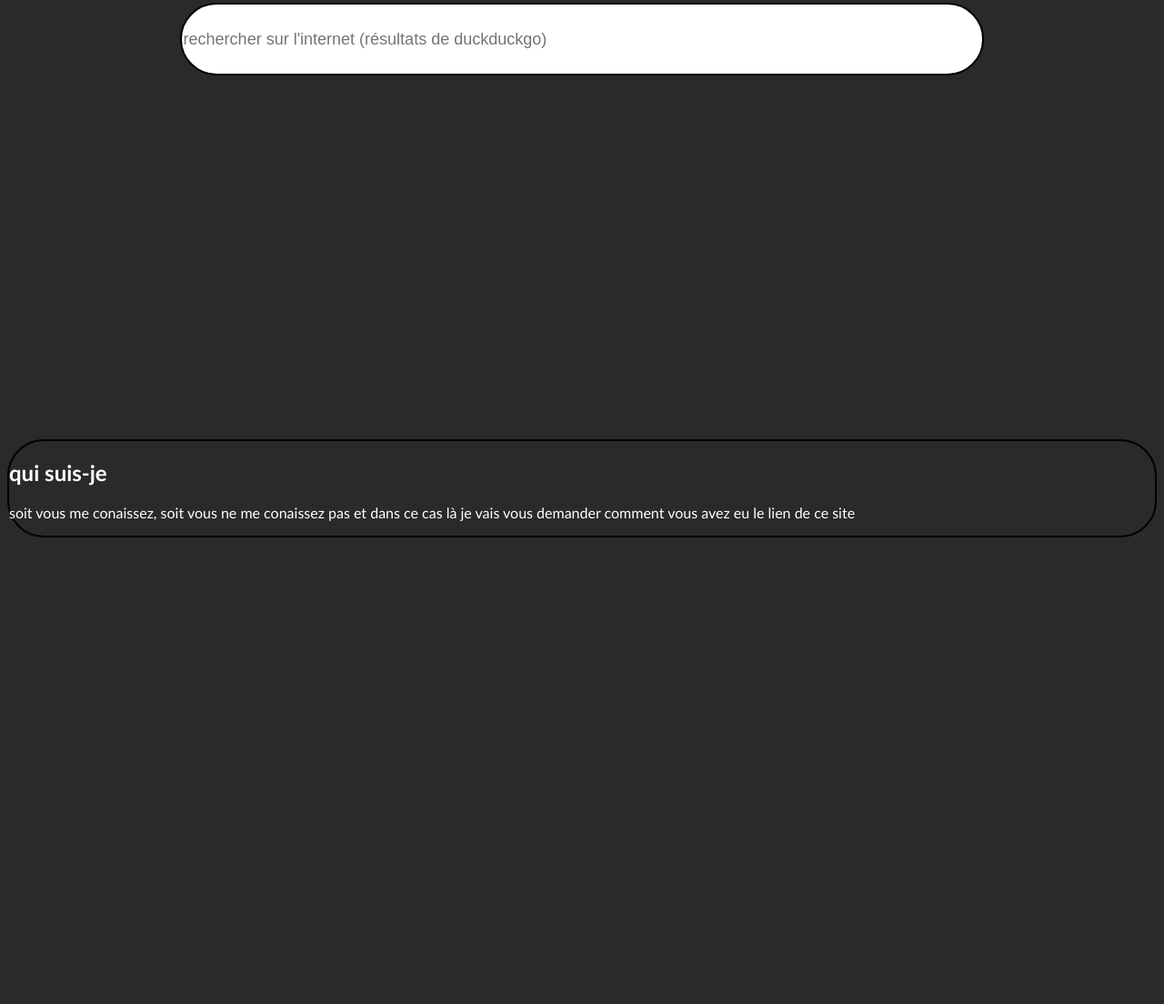
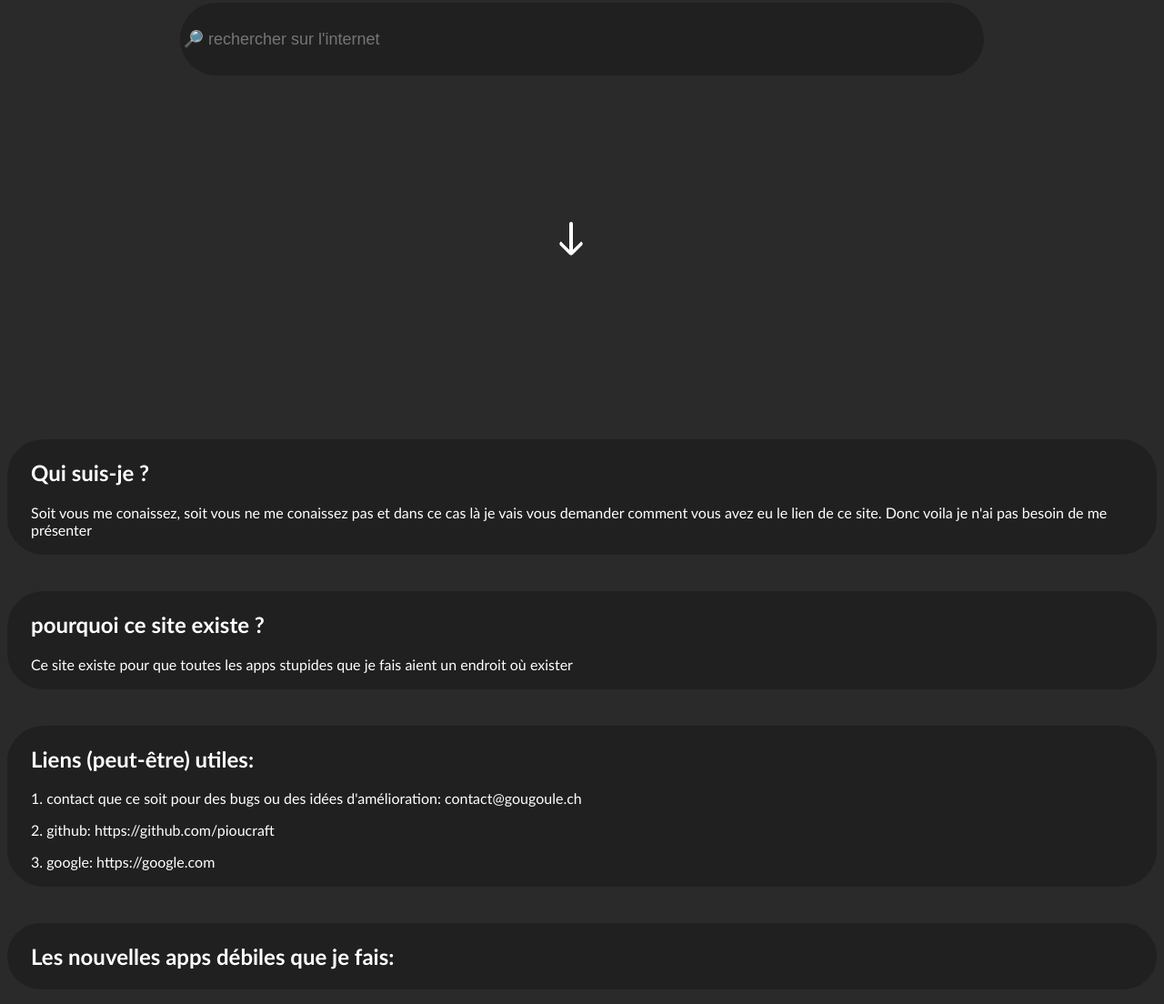
Before and after one commit to pioucraft/gougoule.ch, a plain HTML site: page client/index.html in a window 1280 px wide. Shown: the part 406-1510 px from the top of the page at 91% size. Drawn offline with Linux system fonts and the light colour scheme.

Commit message:
add things (i guess)

```diff
--- a/client/index.html
+++ b/client/index.html
@@ -9,11 +9,25 @@
 </head>
 <body>
     <p class="to_change" id="to_change"></p>
-    <h1 class="search-text">bienvenue sur gougoule.ch</h1>
-    <input type="search" id="search" placeholder="rechercher sur l'internet (résultats de duckduckgo)" class="search" onchange="openpage()">
+    <h1 class="search-text">BIENVENUE SUR  GOUGOULE.CH</h1>
+    <input type="search" id="search" placeholder="🔎 rechercher sur l'internet" class="search" onchange="openpage()">
+    <div class="down-arrow"></div>
     <div class="whoami">
-        <h2>qui suis-je</h2>
-        <p>soit vous me conaissez, soit vous ne me conaissez pas et dans ce cas là je vais vous demander comment vous avez eu le lien de ce site</p>
+        <h2 class="whoami">Qui suis-je ?</h2>
+        <p class="whoami">Soit vous me conaissez, soit vous ne me conaissez pas et dans ce cas là je vais vous demander comment vous avez eu le lien de ce site. Donc voila je n'ai pas besoin de me présenter</p>
+    </div>
+    <div class="why">
+        <h2 class="why">pourquoi ce site existe ?</h2>
+        <p class="why">Ce site existe pour que toutes les apps stupides que je fais aient un endroit où exister </p>
+    </div>
+    <div class="links">
+        <h2 class="links">Liens (peut-être) utiles:</h2>
+        <p class="links">1. contact que ce soit pour des bugs ou des idées d'amélioration: contact@gougoule.ch</p>
+        <p class="links">2. github: https://github.com/pioucraft</p>
+        <p class="links">3. google: https://google.com</p>
+    </div>
+    <div class="news">
+        <h2 class="news">Les nouvelles apps débiles que je fais:</h2>
     </div>
 </body>
 <footer>
--- a/client/search.css
+++ b/client/search.css
@@ -4,7 +4,7 @@ body {
     color: white;
 }
 
-.results {
+.duckduckgo {
     margin-left: 5vh;
 }
 
--- a/client/style.css
+++ b/client/style.css
@@ -15,17 +15,110 @@ body {
     margin: auto;
     display: block;
     margin-top: 9vh ;
-    border: 2px solid black;
+    border: 2px solid #202020;
     border-radius: 5vh;
     font-size: large;
+    background-color: #202020;
+    color: white;
 }
 
-.whoami {
+
+
+
+.down-arrow {
+    position: absolute;
+    top: calc(100vh - 150px);
+    left: calc(50% - 14px);
+    width: 0;
+    height: 30px;
+    border: 2px solid;
+    border-radius: 2px;
+    color: white;
+}
+
+  .down-arrow:after {
+    content: " ";
+    position: absolute;
+    top: 12px;
+    left: -10px;
+    width: 16px;
+    height: 16px;
+    border-bottom: 4px solid;
+    border-right: 4px solid;
+    border-radius: 4px;
+    transform: rotateZ(45deg);
+}
+
+
+
+
+div.whoami {
     color: white;
     margin-top: 50vh;
     border-radius: 5vh;
-    border: 2px solid black;
+    border: 2px solid #202020;
+    background-color: #202020;
 }
+
+h2.whoami {
+    margin-left: 3vh;
+    margin-right: 3vh;
+}
+
+p.whoami {
+    margin-left: 3vh;
+    margin-right: 3vh;
+}
+
+div.why {
+    color: white;
+    margin-top: 5vh;
+    border-radius: 5vh;
+    border: 2px solid #202020;
+    background-color: #202020;
+}
+
+h2.why {
+    margin-left: 3vh;
+    margin-right: 3vh;
+}
+
+p.why {
+    margin-left: 3vh;
+    margin-right: 3vh;
+}
+
+div.links {
+    color: white;
+    margin-top: 5vh;
+    border-radius: 5vh;
+    border: 2px solid #202020;
+    background-color: #202020;
+}
+
+h2.links {
+    margin-left: 3vh;
+    margin-right: 3vh;
+}
+
+p.links {
+    margin-left: 3vh;
+    margin-right: 3vh;
+}
+
+div.news {
+    color: white;
+    margin-top: 5vh;
+    border-radius: 5vh;
+    border: 2px solid #202020;
+    background-color: #202020;
+}
+
+h2.news {
+    margin-left: 3vh;
+    margin-right: 3vh;
+}
+
 
 footer {
     margin-top: 150% ;
```
Also changed, not shown: client/search.html (+20 -17 lines).
